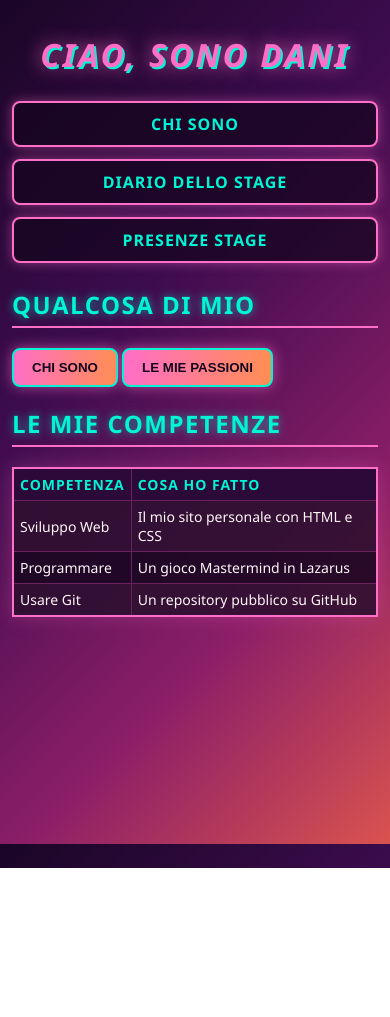
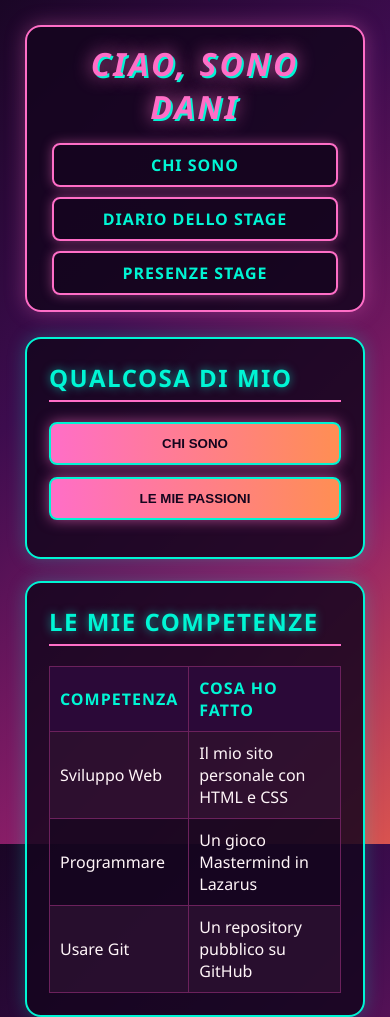
Before and after one commit to danisaracino/mio-sito12, a plain HTML site: page index.html in a window 390 px wide. Shown: the top 1017 px of the page. Before the commit the page ends 868 px from the top, so only its background shows below. Drawn offline with Linux system fonts and the light colour scheme.

Commit message:
Update style.css

```diff
--- a/style.css
+++ b/style.css
@@ -3,15 +3,29 @@ body {
   background-attachment: fixed;
   color: #fff5f8;
   font-family: 'Segoe UI', Roboto, Arial, sans-serif;
-  max-width: 750px;
+  max-width: 1050px;
   margin: 0 auto;
   padding: 25px;
   min-height: 100vh;
 }
 
+.intestazione {
+  display: flex;
+  justify-content: space-between;
+  align-items: center;
+  flex-wrap: wrap;
+  gap: 15px;
+  background: rgba(20, 5, 30, 0.85);
+  border: 2px solid #ff6ec7;
+  box-shadow: 0 0 20px rgba(255, 110, 199, 0.35);
+  border-radius: 16px;
+  padding: 15px 25px;
+  margin-bottom: 25px;
+}
+
 h1 {
   color: #ff6ec7;
-  text-align: center;
+  margin: 0;
   text-transform: uppercase;
   font-style: italic;
   font-weight: 900;
@@ -21,8 +35,9 @@ h1 {
 
 h2 {
   color: #00f5d4;
+  margin-top: 0;
   border-bottom: 2px solid #ff6ec7;
-  padding-bottom: 5px;
+  padding-bottom: 6px;
   text-transform: uppercase;
   letter-spacing: 1.5px;
   text-shadow: 0 0 10px rgba(0, 245, 212, 0.6);
@@ -30,10 +45,9 @@ h2 {
 
 nav {
   display: flex;
-  justify-content: center;
   flex-wrap: wrap;
-  gap: 12px;
-  margin: 25px 0;
+  gap: 10px;
+  margin: 0;
 }
 
 nav a {
@@ -41,7 +55,7 @@ nav a {
   background: rgba(20, 5, 30, 0.75);
   color: #00f5d4;
   border: 2px solid #ff6ec7;
-  padding: 10px 18px;
+  padding: 9px 16px;
   border-radius: 8px;
   text-decoration: none;
   font-weight: bold;
@@ -58,12 +72,41 @@ nav a:hover {
   box-shadow: 0 0 20px #ff6ec7;
 }
 
+.griglia-dashboard {
+  display: grid;
+  grid-template-columns: 1fr 1.3fr;
+  gap: 22px;
+  align-items: start;
+}
+
+.scheda {
+  background: rgba(20, 5, 30, 0.85);
+  border: 2px solid #00f5d4;
+  box-shadow: 0 0 18px rgba(0, 245, 212, 0.25);
+  border-radius: 16px;
+  padding: 22px;
+}
+
+.gruppo-bottoni {
+  display: flex;
+  flex-direction: column;
+  gap: 12px;
+  margin-bottom: 15px;
+}
+
+.riquadro-info {
+  background: rgba(255, 110, 199, 0.12);
+  border-left: 4px solid #ff6ec7;
+  padding: 10px 14px;
+  border-radius: 8px;
+  margin-top: 10px;
+}
+
 table {
   border-collapse: collapse;
   width: 100%;
-  background: rgba(20, 5, 30, 0.85);
-  border: 2px solid #ff6ec7;
-  box-shadow: 0 0 18px rgba(255, 110, 199, 0.25);
+  background: rgba(20, 5, 30, 0.6);
+  border: 1px solid #ff6ec7;
 }
 
 th, td {
@@ -109,7 +152,7 @@ button {
   background: linear-gradient(90deg, #ff6ec7, #ff8e53);
   color: #14051e;
   border: 2px solid #00f5d4;
-  padding: 10px 18px;
+  padding: 12px 18px;
   border-radius: 8px;
   font-weight: 800;
   text-transform: uppercase;
@@ -131,26 +174,16 @@ img {
   box-shadow: 0 0 18px rgba(255, 110, 199, 0.4);
 }
 
-body.scuro {
-  background: #ffffff;
-  color: #111827;
-}
-
-body.scuro h1, body.scuro h2 {
-  color: #8b1e68;
-  text-shadow: none;
-}
-
-@media (max-width: 600px) {
-  body {
-    padding: 12px;
+@media (max-width: 750px) {
+  .intestazione {
+    justify-content: center;
+    text-align: center;
+  }
+  .griglia-dashboard {
+    grid-template-columns: 1fr;
   }
   nav a {
     width: 100%;
     text-align: center;
   }
-  th, td {
-    padding: 6px;
-    font-size: 14px;
-  }
 }
```
